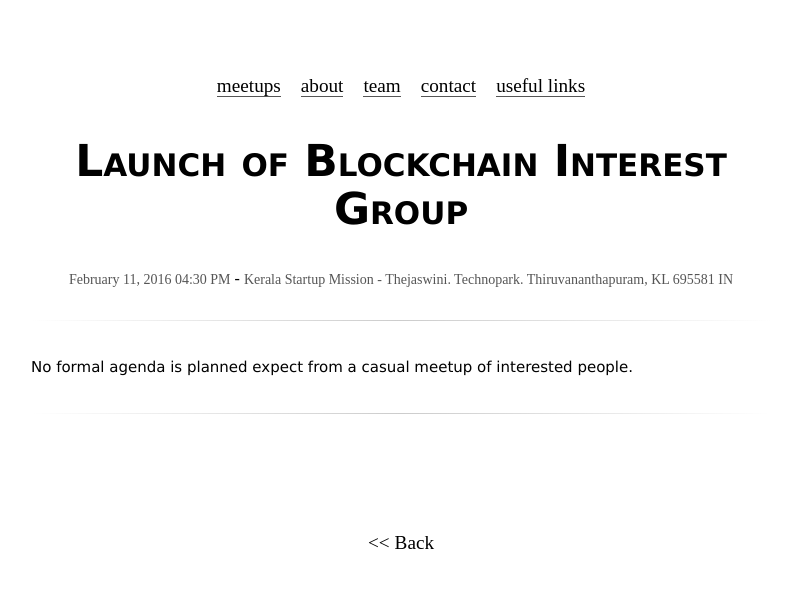
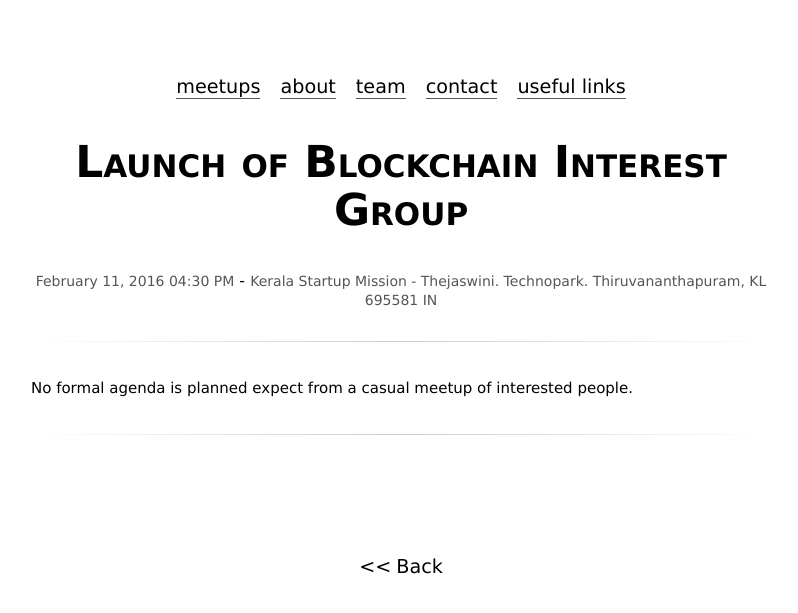
Before and after one commit to big-org/big-org.github.io, a Jekyll site: the page built from _posts/2016-02-11-launch.md, in a window 1280 px wide. Shown: the top 613 px of the page, without its empty margins (239-1037 px from the left). Built offline with Jekyll 4.4.1, drawn with Linux system fonts in a browser that asks for light colours.

Commit message:
Imporved Page CSS

```diff
--- a/_layouts/post.html
+++ b/_layouts/post.html
@@ -38,7 +38,7 @@ article .footnotes {
   		<li>
 				<h3>{{ agenda.speech }}</h3>
 				<p>
-					{{ agenda.speaker }} - {{ agenda.schedule }}
+					{{ agenda.speaker }} {% if(agenda.schedule != nil ) %}{{ agenda.schedule | prepend: "- "}} {% endif %}
 				</p>
   		</li>
 	{% endfor %}
--- a/_sass/main.scss
+++ b/_sass/main.scss
@@ -3,7 +3,7 @@ body {
   margin: 0;
   -webkit-font-smoothing: antialiased;
   -webkit-text-size-adjust: 100%;
-
+  font-family: Verdana, Geneva, sans-serif;
   -webkit-background-size: cover;
   -moz-background-size: cover;
   -o-background-size: cover;
@@ -381,14 +381,12 @@ ul.atcb-list {
   }
 }
 h1 {
-	font-family: 'Lucida Grande', 'Lucida Sans Unicode', 'Lucida Sans', Geneva, Verdana, sans-serif;
 	font-size: 44px;
 	font-variant: small-caps;
 	font-weight: bold;
 	line-height: 48px;
 }
 h3 {
-  font-family: 'Lucida Grande', 'Lucida Sans Unicode', 'Lucida Sans', Geneva, Verdana, sans-serif;
 	font-size: 16px;
 	font-style: normal;
 	font-variant: normal;
@@ -396,7 +394,6 @@ h3 {
 	line-height: 15px;
 }
 p {
-	font-family: Verdana, Geneva, sans-serif;
 	font-size: 14px;
 	font-style: normal;
 	font-variant: normal;
@@ -404,7 +401,6 @@ p {
 	line-height: 20px;
 }
 blockquote {
-	font-family: Verdana, Geneva, sans-serif;
 	font-size: 21px;
 	font-style: normal;
 	font-variant: normal;
@@ -412,7 +408,6 @@ blockquote {
 	line-height: 30px;
 }
 pre {
-	font-family: Verdana, Geneva, sans-serif;
 	font-size: 13px;
 	font-style: normal;
 	font-variant: normal;
```
